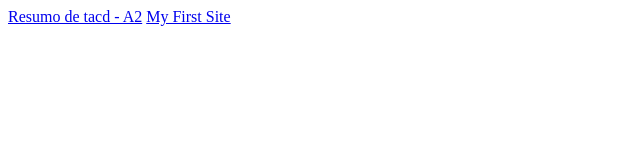
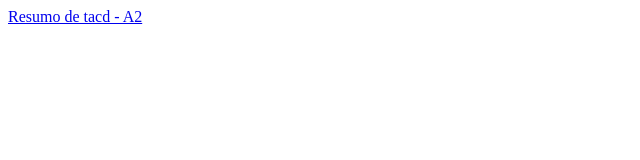
Before and after one commit to wellington36/wellington36.github.io, a plain HTML site: page index.html in a window 1280 px wide. Shown: the whole page, without its empty margins (0-640 px from the left). Drawn offline with Linux system fonts and the light colour scheme.

Commit message:
test visualize

```diff
--- a/index.html
+++ b/index.html
@@ -5,7 +5,7 @@
 </head>
 <body>
     <a href="AbstractTACD/index.html">Resumo de tacd - A2</a>
-    <a href="MyFirstSite/index.html">My First Site</a>
+    <!--<a href="MyFirstSite/index.html">My First Site</a>-->
 </body>
 
 <!-- Example
```
